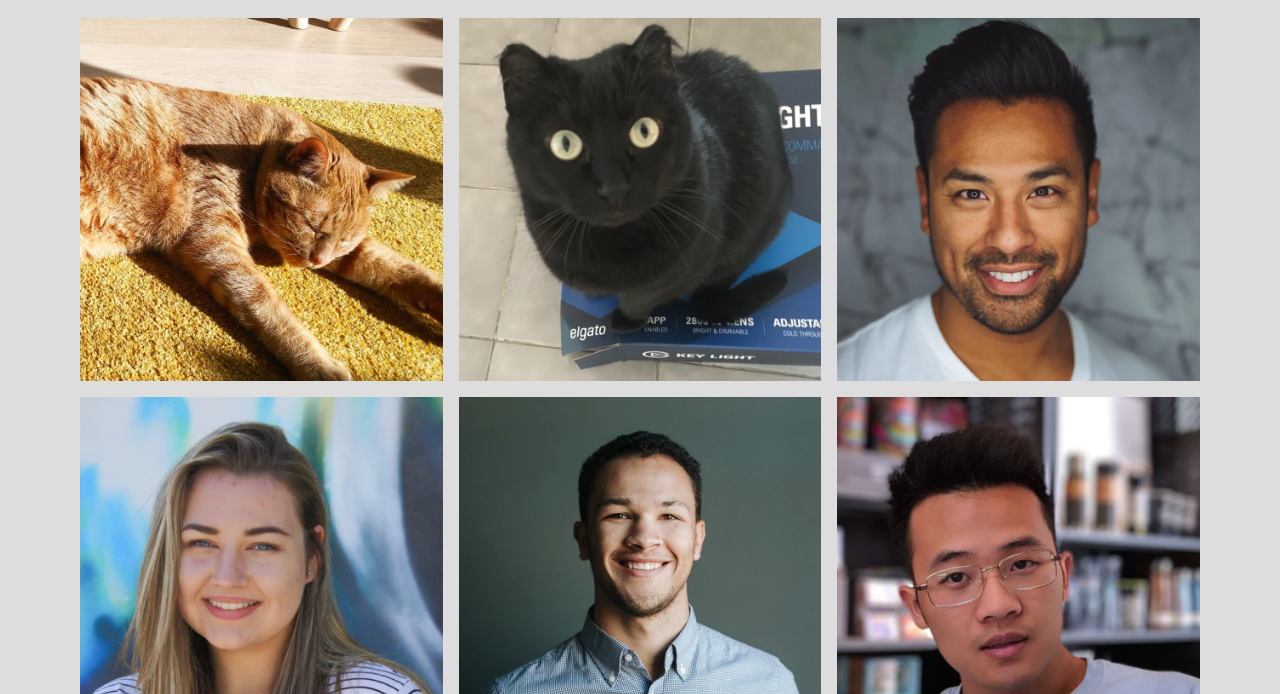
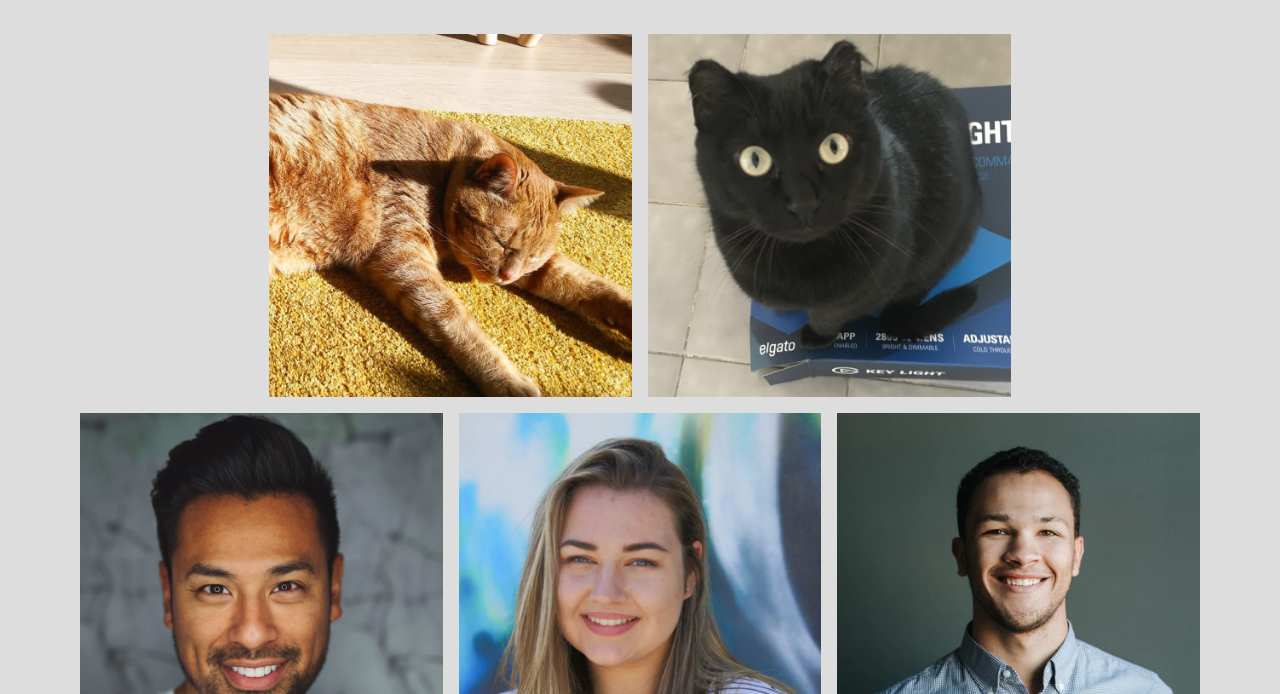
Before and after one commit to CodelyTV/css-grid-course, a website: page 33-z-index/index.html in a window 1280 px wide. Shown: the part 106-800 px from the top of the page. Drawn offline with nearby package versions, Linux system fonts and the light colour scheme; files that its build step writes are made by us from their sources.

Commit message:
add lesson 3-3: z-index step 1

```diff
--- a/33-z-index/scss/_grid.scss
+++ b/33-z-index/scss/_grid.scss
@@ -16,4 +16,13 @@
     height: 100%;
     object-fit: cover;
   }
+
+  &--highlighted {
+    grid-column: 2 / 4;
+    grid-row: 2 / 4;
+
+    &:nth-child(2) {
+      grid-column: 4 / 6;
+    }
+  }
 }
```
